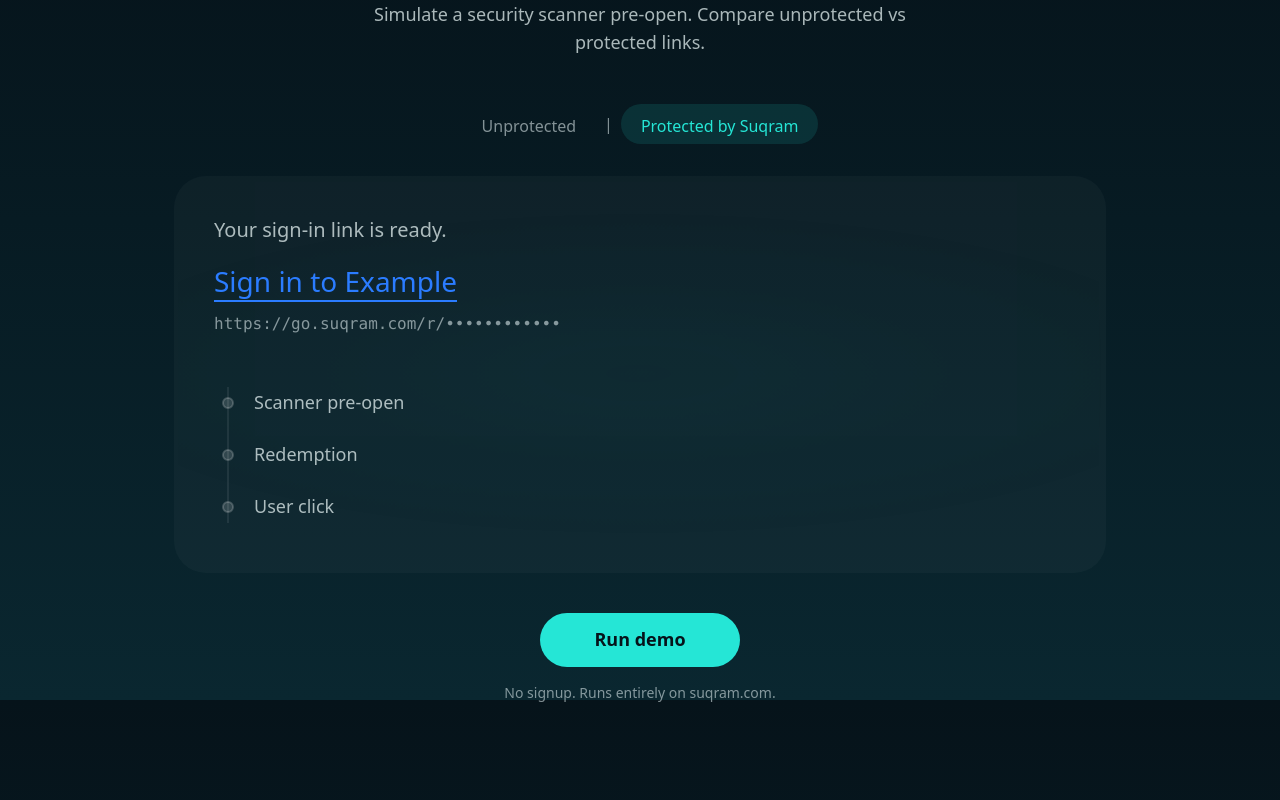
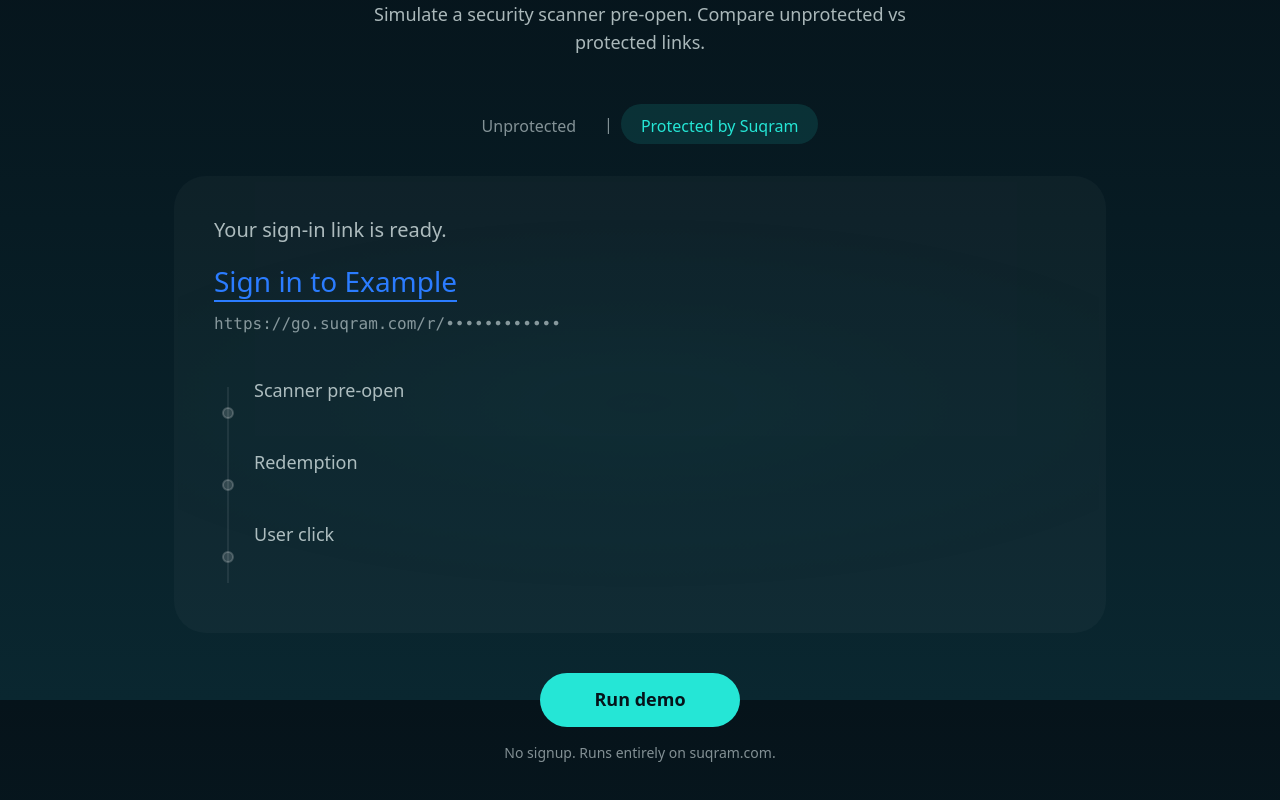
Before and after one commit to macuunamatata/Suqram, a Next.js app in the folder site/: page / in a window 1280 px wide. Shown: the part 900-1700 px from the top of the page. Built offline with nearby package versions, Linux system fonts and the light colour scheme.

Commit message:
Polish UI/UX to domained feel

```diff
--- a/site/app/components/DemoBeforeAfter.tsx
+++ b/site/app/components/DemoBeforeAfter.tsx
@@ -10,19 +10,20 @@
 const UNPROTECTED_URL = "https://app.example.com/auth/verify?token=••••••••••••";
 const PROTECTED_URL = "https://go.suqram.com/r/••••••••••••";
 
-const STEP1_MS = 450;
-const STEP2_MS = 1050;
-const STEP3_MS = 1700;
-const DONE_MS = 2100;
+const STEP2_MS = 650;
+const STEP3_MS = 1300;
+const DONE_MS = 1700;
 
 export default function DemoBeforeAfter() {
   const [mode, setMode] = useState<Mode>("protected");
   const [phase, setPhase] = useState<Phase>("idle");
   const [activeStep, setActiveStep] = useState<ActiveStep>(0);
   const [hasRun, setHasRun] = useState(false);
+  const [runId, setRunId] = useState(0);
   const [error, setError] = useState<string | null>(null);
   const [prefersReducedMotion, setPrefersReducedMotion] = useState(false);
   const timersRef = useRef<ReturnType<typeof setTimeout>[]>([]);
+  const isFirstMount = useRef(true);
 
   useEffect(() => {
     const m = window.matchMedia("(prefers-reduced-motion: reduce)");
@@ -37,11 +38,42 @@
     timersRef.current = [];
   }, []);
 
+  const startRun = useCallback(() => {
+    clearTimers();
+    setPhase("running");
+    setActiveStep(1);
+    setRunId((r) => r + 1);
+
+    if (prefersReducedMotion) {
+      setActiveStep(3);
+      setPhase("done");
+      setHasRun(true);
+      return;
+    }
+
+    const t2 = setTimeout(() => setActiveStep(2), STEP2_MS);
+    const t3 = setTimeout(() => setActiveStep(3), STEP3_MS);
+    const t4 = setTimeout(() => {
+      setPhase("done");
+      setHasRun(true);
+    }, DONE_MS);
+    timersRef.current = [t2, t3, t4];
+  }, [prefersReducedMotion, clearTimers]);
+
+  useEffect(() => {
+    if (isFirstMount.current) {
+      isFirstMount.current = false;
+      return;
+    }
+    startRun();
+  }, [mode, startRun]);
+
   const runDemo = useCallback(async () => {
     setError(null);
+    clearTimers();
     setPhase("running");
-    setActiveStep(0);
-    clearTimers();
+    setActiveStep(1);
+    setRunId((r) => r + 1);
 
     const base = getRailBaseUrl();
     let tid: string | null = null;
@@ -75,23 +107,8 @@
       return;
     }
 
-    if (prefersReducedMotion) {
-      setActiveStep(3);
-      setPhase("done");
-      setHasRun(true);
-      return;
-    }
-
-    const t1 = setTimeout(() => setActiveStep(1), STEP1_MS);
-    const t2 = setTimeout(() => setActiveStep(2), STEP2_MS);
-    const t3 = setTimeout(() => setActiveStep(3), STEP3_MS);
-    const t4 = setTimeout(() => {
-      setPhase("done");
-      setHasRun(true);
-    }, DONE_MS);
-    timersRef.current = [t1, t2, t3, t4];
-    return () => clearTimers();
-  }, [prefersReducedMotion, clearTimers]);
+    startRun();
+  }, [startRun, clearTimers]);
 
   useEffect(() => () => clearTimers(), [clearTimers]);
 
@@ -105,6 +122,7 @@
         data-phase={phase}
         data-mode={mode}
         data-active-step={activeStep}
+        data-run-id={runId}
       >
         <h2 className="section-h2 text-center">
           Watch a scanner burn a token — then see it fail.
@@ -114,7 +132,6 @@
         </p>
 
         <div className="demo-hero-inner mt-10 sm:mt-12">
-          {/* Mode toggle — always enabled */}
           <div className="flex justify-center gap-1 mb-8">
             <button
               type="button"
@@ -144,7 +161,6 @@
           <div className="demo-glass relative rounded-[32px] p-8 sm:p-10">
             <div className="demo-waterline" aria-hidden />
 
-            {/* A) Email snippet (top) */}
             <div className="demo-email-line relative z-[1]">
               <p className="text-[var(--text2)] text-lg sm:text-xl">Your sign-in link is ready.</p>
               <div className="mt-4 flex flex-col items-start gap-2">
@@ -166,53 +182,58 @@
               </div>
             </div>
 
-            {/* B) Vertical timeline: single SVG + fixed-height rows */}
             <div className="demo-steps mt-10">
               <svg
                 className="demo-steps-svg"
                 width={28}
-                height={156}
-                viewBox="0 0 28 156"
+                height={216}
+                viewBox="0 0 28 216"
                 aria-hidden
               >
-                <line className="demo-steps-line" x1={14} y1={10} x2={14} y2={146} />
-                <circle className="demo-steps-node" cx={14} cy={26} r={5} />
-                <circle className="demo-steps-node" cx={14} cy={78} r={5} />
-                <circle className="demo-steps-node" cx={14} cy={130} r={5} />
-                <circle className="demo-signal-dot" cx={14} cy={26} r={4} />
+                <line className="demo-steps-line" x1={14} y1={10} x2={14} y2={206} />
+                <circle className="demo-steps-node" cx={14} cy={36} r={5} />
+                <circle className="demo-steps-node" cx={14} cy={108} r={5} />
+                <circle className="demo-steps-node" cx={14} cy={180} r={5} />
+                <circle className="demo-signal-dot" cx={14} cy={36} r={4} />
               </svg>
 
-              <div className={`demo-step-row ${activeStep >= 1 ? "demo-step-row-active" : ""}`}>
-                <span className="demo-step-label">Scanner pre-open</span>
-                <span className="demo-step-outcome-wrap">
+              <div className={`demo-step-block ${activeStep >= 1 ? "demo-step-block-active" : ""}`}>
+                <div className="demo-step-head">
+                  <span className="demo-step-label">Scanner pre-open</span>
+                </div>
+                <div className="demo-step-outcome">
                   {showOutcomes && activeStep >= 1 && (
-                    <span key="step1-outcome" className="demo-step-outcome demo-step-outcome-ok demo-outcome-visible">
+                    <span key={`step1-${runId}`} className="demo-step-outcome-text demo-step-outcome-ok demo-outcome-visible">
                       Detected ✓
                     </span>
                   )}
-                </span>
+                </div>
               </div>
 
-              <div className={`demo-step-row ${activeStep >= 2 ? "demo-step-row-active" : ""} ${activeStep >= 2 ? (mode === "unprotected" ? "demo-step-row-bad" : "demo-step-row-ok") : ""}`}>
-                <span className="demo-step-label">Redemption</span>
-                <span className="demo-step-outcome-wrap">
+              <div className={`demo-step-block ${activeStep >= 2 ? "demo-step-block-active" : ""} ${activeStep >= 2 ? (mode === "unprotected" ? "demo-step-block-bad" : "demo-step-block-ok") : ""}`}>
+                <div className="demo-step-head">
+                  <span className="demo-step-label">Redemption</span>
+                </div>
+                <div className="demo-step-outcome">
                   {showOutcomes && activeStep >= 2 && (
-                    <span key={`step2-${mode}`} className={`demo-step-outcome demo-outcome-visible ${mode === "unprotected" ? "demo-step-outcome-bad" : "demo-step-outcome-ok"}`}>
+                    <span key={`step2-${mode}-${runId}`} className={`demo-step-outcome-text demo-outcome-visible ${mode === "unprotected" ? "demo-step-outcome-bad" : "demo-step-outcome-ok"}`}>
                       {mode === "unprotected" ? "Consumed ×" : "Blocked ✓"}
                     </span>
                   )}
-                </span>
+                </div>
               </div>
 
-              <div className={`demo-step-row ${activeStep >= 3 ? "demo-step-row-active" : ""} ${activeStep >= 3 ? (mode === "unprotected" ? "demo-step-row-bad" : "demo-step-row-ok") : ""}`}>
-                <span className="demo-step-label">User click</span>
-                <span className="demo-step-outcome-wrap">
+              <div className={`demo-step-block ${activeStep >= 3 ? "demo-step-block-active" : ""} ${activeStep >= 3 ? (mode === "unprotected" ? "demo-step-block-bad" : "demo-step-block-ok") : ""}`}>
+                <div className="demo-step-head">
+                  <span className="demo-step-label">User click</span>
+                </div>
+                <div className="demo-step-outcome">
                   {showOutcomes && activeStep >= 3 && (
-                    <span key={`step3-${mode}`} className={`demo-step-outcome demo-outcome-visible ${mode === "unprotected" ? "demo-step-outcome-bad" : "demo-step-outcome-ok"}`}>
+                    <span key={`step3-${mode}-${runId}`} className={`demo-step-outcome-text demo-outcome-visible ${mode === "unprotected" ? "demo-step-outcome-bad" : "demo-step-outcome-ok"}`}>
                       {mode === "unprotected" ? "Expired ×" : "Redeemed ✓"}
                     </span>
                   )}
-                </span>
+                </div>
               </div>
             </div>
           </div>
@@ -223,7 +244,6 @@
             </p>
           )}
 
-          {/* C) Controls (bottom) */}
           <div className="mt-10 flex flex-wrap items-center justify-center">
             <button
               type="button"
--- a/site/app/globals.css
+++ b/site/app/globals.css
@@ -535,33 +535,23 @@
     font-size: clamp(0.875rem, 1.5vw + 0.25rem, 1rem);
   }
 
-  /* Vertical timeline: single SVG + fixed row grid */
+  /* Vertical timeline: single SVG + stacked step blocks */
   .demo-steps {
     display: grid;
     grid-template-columns: 28px 1fr;
-    grid-template-rows: repeat(3, 52px);
+    grid-template-rows: repeat(3, 72px);
     gap: 0 0.75rem;
-    align-items: center;
+    align-items: start;
     font-size: clamp(1rem, 1.5vw + 0.25rem, 1.125rem);
     position: relative;
     z-index: 1;
-  }
-  @media (max-width: 380px) {
-    .demo-steps {
-      grid-template-rows: repeat(3, 48px);
-    }
   }
   .demo-steps-svg {
     grid-column: 1;
     grid-row: 1 / -1;
     width: 28px;
-    height: 156px;
+    height: 216px;
     align-self: center;
-  }
-  @media (max-width: 380px) {
-    .demo-steps-svg {
-      height: 144px;
-    }
   }
   .demo-steps-line {
     stroke: rgba(255, 255, 255, 0.08);
@@ -576,24 +566,24 @@
   [data-active-step="1"] .demo-steps-node:nth-child(2),
   [data-active-step="2"] .demo-steps-node:nth-child(2),
   [data-active-step="3"] .demo-steps-node:nth-child(2) {
-    fill: rgba(255, 255, 255, 0.4);
-    stroke: rgba(255, 255, 255, 0.5);
+    fill: rgba(255, 255, 255, 0.45);
+    stroke: rgba(255, 255, 255, 0.55);
   }
   [data-active-step="2"] .demo-steps-node:nth-child(3),
   [data-active-step="3"] .demo-steps-node:nth-child(3) {
-    fill: rgba(255, 255, 255, 0.4);
-    stroke: rgba(255, 255, 255, 0.5);
+    fill: rgba(255, 255, 255, 0.45);
+    stroke: rgba(255, 255, 255, 0.55);
   }
   [data-active-step="3"] .demo-steps-node:nth-child(4) {
-    fill: rgba(255, 255, 255, 0.4);
-    stroke: rgba(255, 255, 255, 0.5);
+    fill: rgba(255, 255, 255, 0.45);
+    stroke: rgba(255, 255, 255, 0.55);
   }
   .demo-signal-dot {
     fill: rgba(255, 255, 255, 0.9);
     filter: drop-shadow(0 0 4px rgba(255, 255, 255, 0.5));
     opacity: 0;
     transition: transform 0.4s var(--ease-out-move), opacity 0.2s ease;
-    transform: translateY(-16px);
+    transform: translateY(0);
   }
   [data-phase="running"] .demo-signal-dot,
   [data-phase="done"] .demo-signal-dot {
@@ -603,23 +593,27 @@
     opacity: 0.5;
   }
   [data-active-step="0"] .demo-signal-dot {
-    transform: translateY(-16px);
+    opacity: 0;
   }
   [data-active-step="1"] .demo-signal-dot {
     transform: translateY(0);
   }
   [data-active-step="2"] .demo-signal-dot {
-    transform: translateY(52px);
+    transform: translateY(72px);
   }
   [data-active-step="3"] .demo-signal-dot {
-    transform: translateY(104px);
+    transform: translateY(144px);
   }
-  .demo-step-row {
-    display: grid;
-    grid-template-columns: 1fr auto;
+  .demo-step-block {
+    min-height: 72px;
+    display: flex;
+    flex-direction: column;
+    gap: 0.5rem;
+  }
+  .demo-step-head {
+    display: flex;
     align-items: center;
-    gap: 0.75rem;
-    min-height: 0;
+    min-height: 1.75rem;
   }
   .demo-step-label {
     color: var(--text2);
@@ -627,15 +621,15 @@
     overflow: hidden;
     text-overflow: ellipsis;
   }
-  .demo-step-outcome-wrap {
-    min-width: 8ch;
-    text-align: right;
+  .demo-step-outcome {
+    padding-left: 0.25rem;
   }
-  .demo-step-outcome {
+  .demo-step-outcome-text {
     font-weight: 600;
+    font-size: 0.9375em;
     display: inline-block;
   }
-  .demo-step-outcome.demo-outcome-visible {
+  .demo-step-outcome-text.demo-outcome-visible {
     animation: demoOutcomeIn 160ms var(--ease-out-entrance) both;
   }
   .demo-step-outcome-ok {
@@ -1288,7 +1282,7 @@
     .demo-signal-dot {
       transition: none !important;
     }
-    .demo-step-outcome.demo-outcome-visible {
+    .demo-step-outcome-text.demo-outcome-visible {
       animation: none !important;
     }
   }
```
